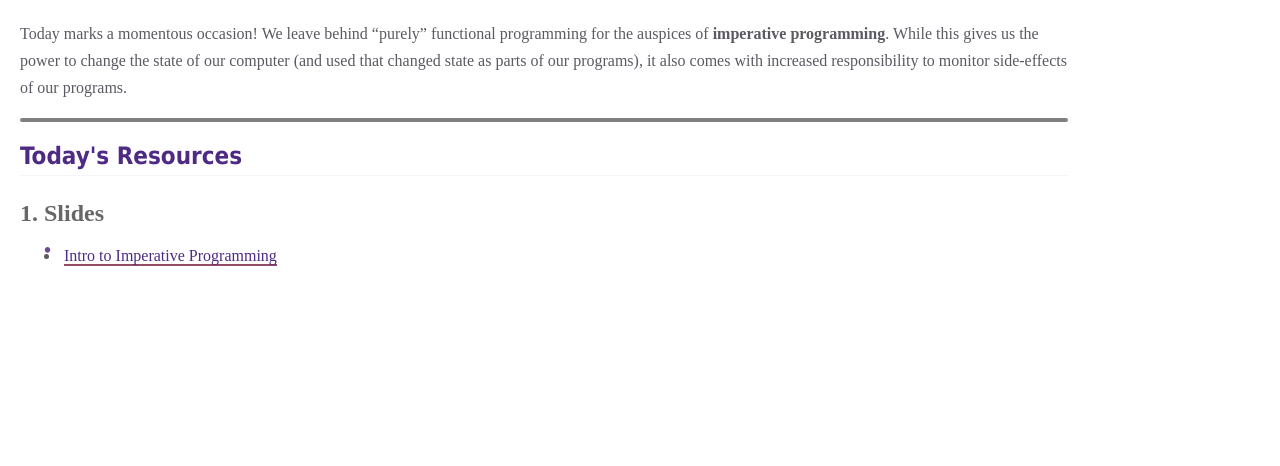
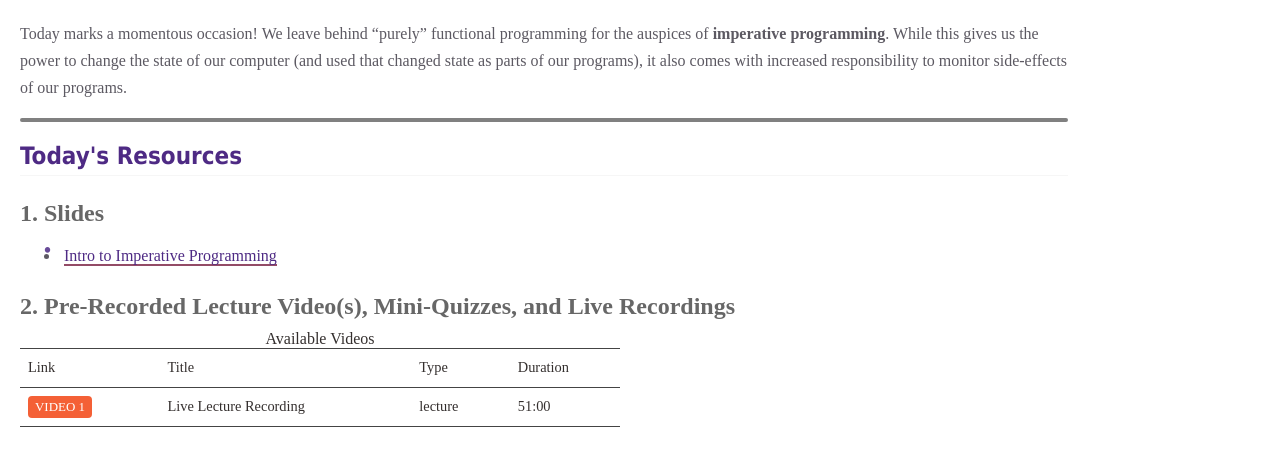
Before and after one commit to shhyou/bain-cs111-web-fork, a Jekyll site: the page built from pages/_lectures/week08_lecture01.md, in a window 1280 px wide. Shown: the top 466 px of the page. Built offline with Jekyll 4.4.1, drawn with Linux system fonts in a browser that asks for light colours; some web fonts are replaced.

Commit message:
wk8 updates

```diff
--- a/pages/_lectures/week08_lecture01.md
+++ b/pages/_lectures/week08_lecture01.md
@@ -8,6 +8,11 @@
 canvas_title: Monday - Lecture 18 - Imperative Programming
 canvas_id: monday-lecture-18-imperative-programming
 due_date: 2023-11-06
+videos:
+   - url: https://northwestern.hosted.panopto.com/Panopto/Pages/Viewer.aspx?id=883d6f9a-0603-4344-bb6d-b0780012e371
+     title: Live Lecture Recording
+     duration: "51:00"
+     live: 1
 slides:
    - url: https://docs.google.com/presentation/d/11E7a2r1-Kj6RkZkRpldtf-0cObL6rYl7W99jV94ReKM/edit?usp=sharing
      title: Intro to Imperative Programming
```
Also changed, not shown: pages/_assignments/tutorials/tutorial_6/tutorial_6.md (+1 -1 lines), pages/_lectures/week08_lecture02.md (+1 -1 lines).
